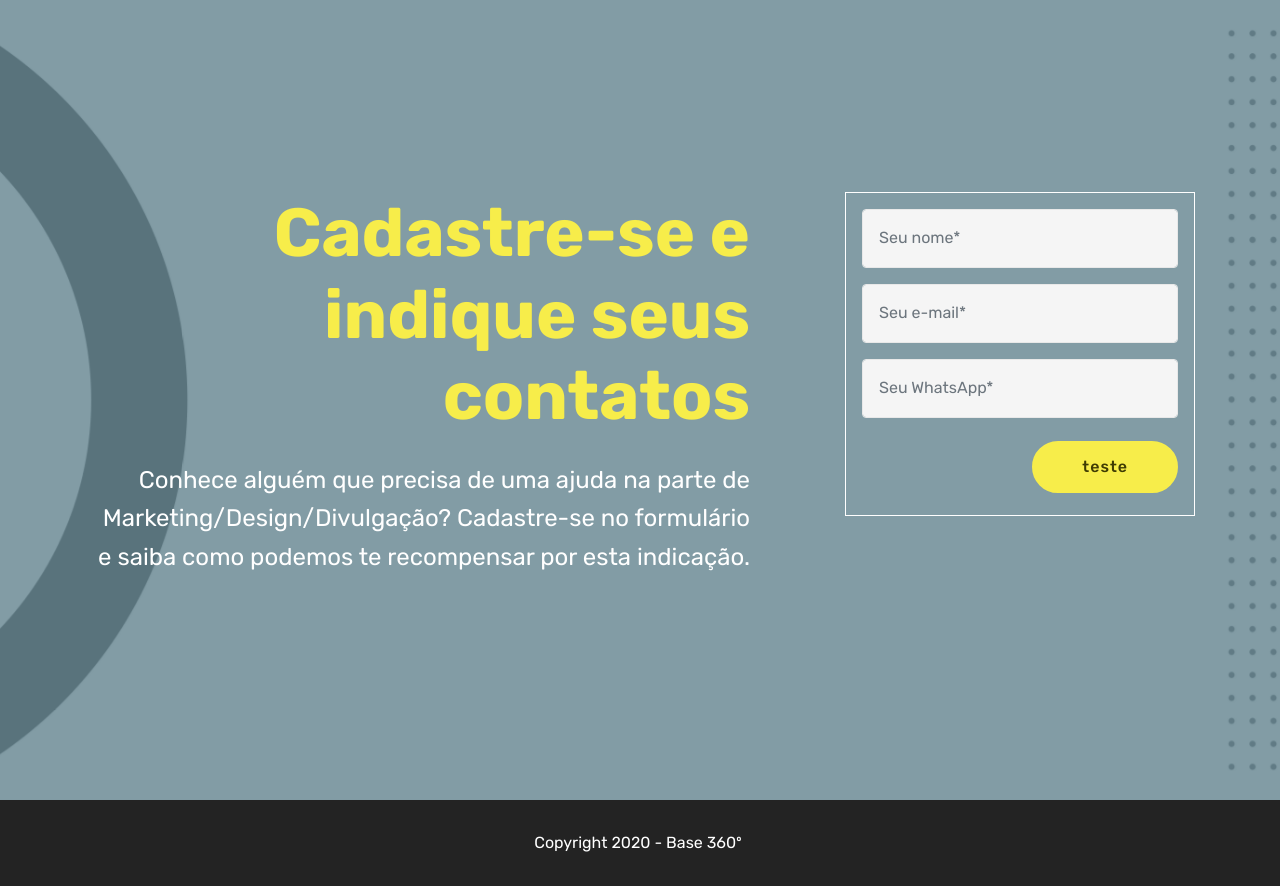
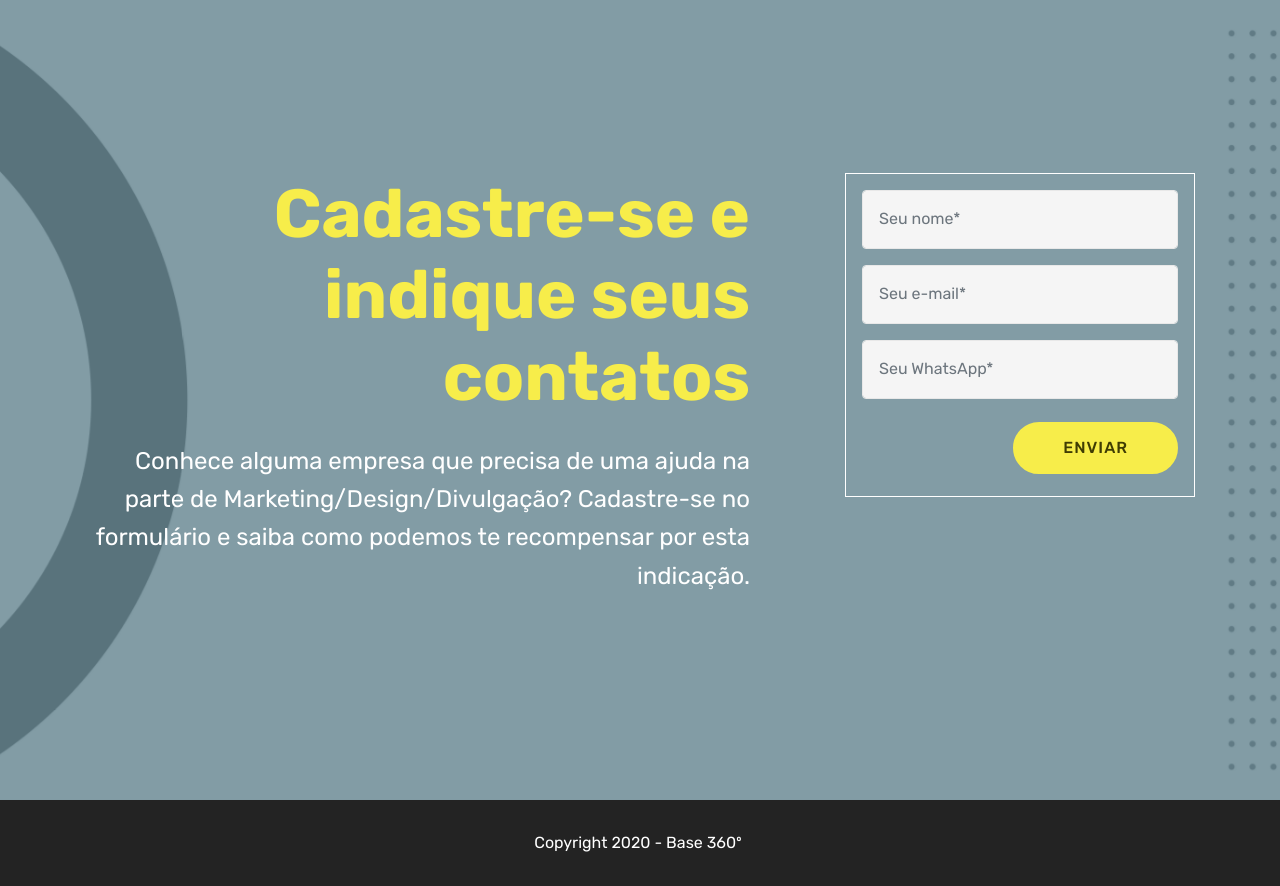
Before and after one commit to base360/programadeindicacao, a plain HTML site: page index.html in a window 1280 px wide. Drawn offline with Linux system fonts and the light colour scheme.

```diff
--- a/index.html
+++ b/index.html
@@ -32,14 +32,14 @@
     <div class="mbr-white col-lg-8 col-md-7 content-container">
         <h1 class="mbr-section-title mbr-bold pb-3 mbr-fonts-style display-1">Cadastre-se e indique seus contatos</h1>
         <p class="mbr-text pb-3 mbr-fonts-style display-5">
-            Conhece alguém que precisa de uma ajuda na parte de Marketing/Design/Divulgação? Cadastre-se no formulário e saiba como podemos te recompensar por esta indicação.
+            Conhece alguma empresa que precisa de uma ajuda na parte de Marketing/Design/Divulgação? Cadastre-se no formulário e saiba como podemos te recompensar por esta indicação.
         </p>
     </div>
     <div class="col-lg-4 col-md-5">
     <div class="form-container">
         <div class="media-container-column" data-form-type="formoid">
             <div data-form-alert="" hidden="" class="align-center">Agradecemos pelo cadastro. Em breve entraremos em contato!</div>
-            <form class="mbr-form" action="https://mobirise.com/" method="post" data-form-title="Mobirise Form"><input type="hidden" name="email" data-form-email="true" value="MeqVDVZq6hCzPw//Axk55XcjJf1Qf4xt9kXgfRXNwD6b6VKg6YFuuuKct9C1yBdHKQ8tIqNBD0m5IzAYB+SOClu1a3gWWINRVbekT1CIo4j4Yql9V5+etRmJ6n8zkHOH">
+            <form class="mbr-form" action="https://mobirise.com/" method="post" data-form-title="Mobirise Form"><input type="hidden" name="email" data-form-email="true" value="mjAvnDQL6vR6ukWD+5JkHlS+MBpZka8e6BiOJ7OFCvPlFz9eQRS9qaTZeagZ98hhG+QvTfWvJ2Z9WQmC9QVWUTmGRqkABo5yG1uOjh8blYp8O8Gz7hrc8y5qXaoIj825">
                 <div data-for="name">
                     <div class="form-group">
                         <input type="text" class="form-control px-3" name="name" data-form-field="Name" placeholder="Seu nome*" required="" id="name-header15-0">
@@ -56,7 +56,7 @@
                     </div>
                 </div>
 
-                <span class="input-group-btn"><button href="" type="submit" class="btn btn-form btn-success display-4">teste</button></span>
+                <span class="input-group-btn"><button href="" type="submit" class="btn btn-form btn-success display-4">ENVIAR</button></span>
             </form>
         </div>
     </div>
@@ -66,7 +66,7 @@
 
 </section>
 
-<section class="engine"><a href="https://mobirise.info/w">free html5 templates</a></section><section once="" class="cid-rS5Aqeu7el" id="footer6-1">
+<section class="engine"><a href="https://mobirise.info/q">responsive site templates</a></section><section once="" class="cid-rS5Aqeu7el" id="footer6-1">
 
 
 
```
Also changed, not shown: page1.html (+2 -2 lines), 1 other file.
